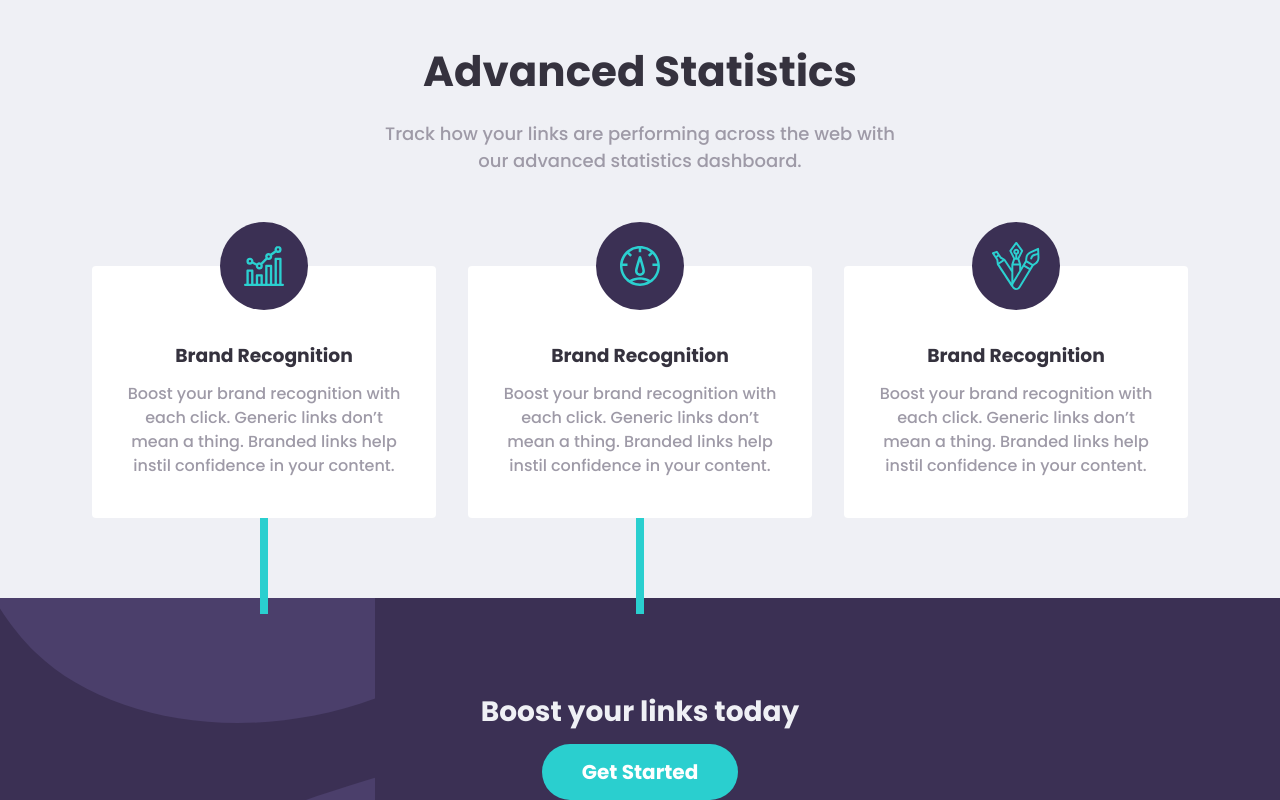
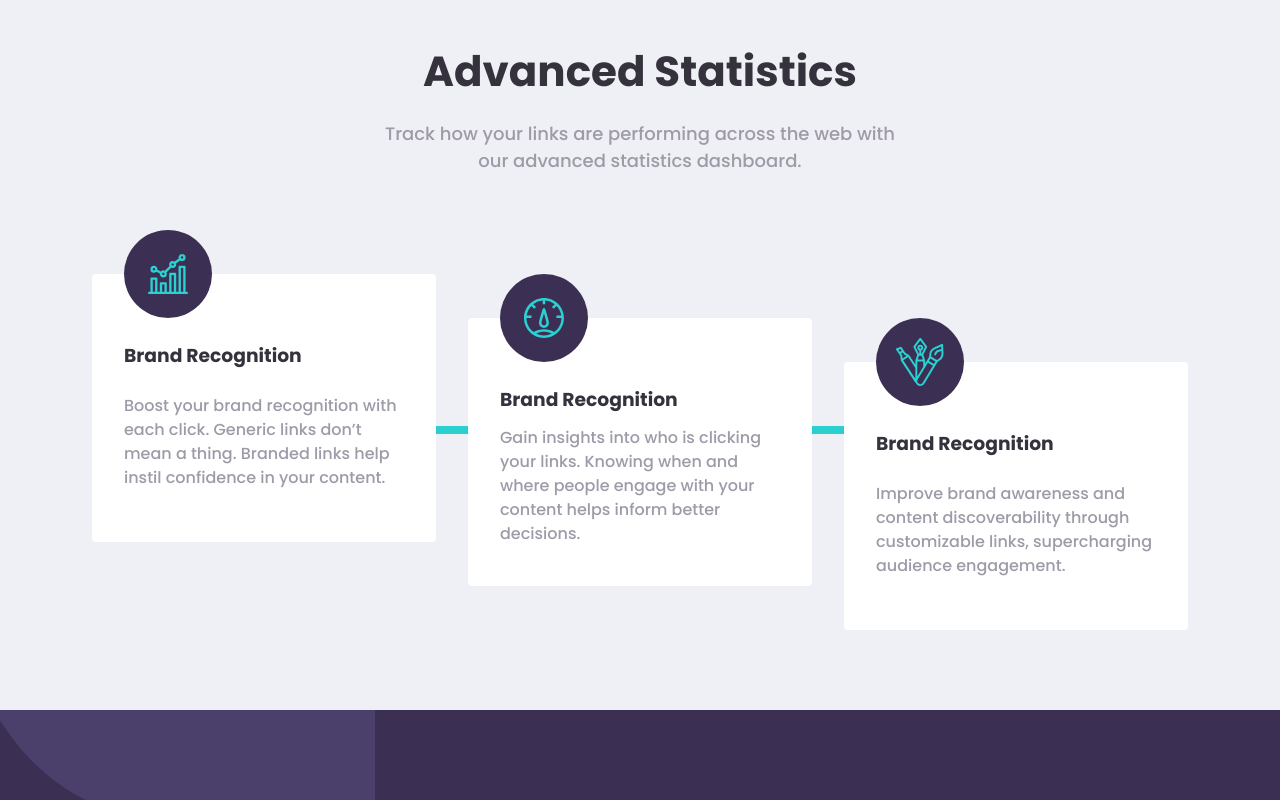
Before and after one commit to c0dehamster/url-shortening-api, a SvelteKit app: page / in a window 1280 px wide. Shown: the part 1040-1840 px from the top of the page. Built offline with nearby package versions, Linux system fonts and the light colour scheme.

Commit message:
Style the services section (desktop)

```diff
--- a/src/routes/+page.svelte
+++ b/src/routes/+page.svelte
@@ -64,9 +64,9 @@
 
 			<h3 class="card__heading">Brand Recognition</h3>
 			<p class="card__description">
-				Boost your brand recognition with each click. Generic links
-				don’t mean a thing. Branded links help instil confidence in your
-				content.
+				Gain insights into who is clicking your links. Knowing when and
+				where people engage with your content helps inform better
+				decisions.
 			</p>
 		</li>
 
@@ -77,9 +77,8 @@
 
 			<h3 class="card__heading">Brand Recognition</h3>
 			<p class="card__description">
-				Boost your brand recognition with each click. Generic links
-				don’t mean a thing. Branded links help instil confidence in your
-				content.
+				Improve brand awareness and content discoverability through
+				customizable links, supercharging audience engagement.
 			</p>
 		</li>
 	</ul>
@@ -127,6 +126,7 @@
 		grid-template-areas:
 			"illustration illustration"
 			"contents contents";
+		justify-items: center;
 
 		padding-block-end: 5.5rem;
 
@@ -151,6 +151,8 @@
 	}
 
 	.hero__contents {
+		max-width: 75vw; /* To improve readability on intermediate screens */
+
 		grid-area: contents;
 
 		justify-items: center;
@@ -195,11 +197,27 @@
 
 	.services__description {
 		max-width: 33rem;
-		padding-block-end: 5.75rem;
+		padding-block-end: 3.5rem;
 	}
 
 	.services__list {
+		padding-block-start: 2.75rem;
+
+		position: relative;
 		gap: 5.75rem;
+	}
+
+	.services__list::before {
+		content: "";
+		position: absolute;
+		top: 0;
+		bottom: 0;
+		left: 50%;
+		transform: translateX(-50%);
+
+		width: 0.5rem;
+
+		background-color: var(--color-primary-400);
 	}
 
 	/* Service card */
@@ -218,18 +236,6 @@
 		border-radius: 0.25rem;
 
 		background-color: white;
-	}
-
-	.card:not(:last-child)::before {
-		content: "";
-		position: absolute;
-		top: 100%;
-		left: 50%;
-		transform: translateX(-50%);
-		height: 6rem;
-		width: 0.5rem;
-
-		background-color: var(--color-primary-400);
 	}
 
 	.card__icon-wrapper {
@@ -322,5 +328,42 @@
 			grid-template-columns: 1fr 1fr 1fr;
 			gap: 2rem;
 		}
+
+		.services__list::before {
+			top: 50%;
+			bottom: 50%;
+			left: 0;
+			right: 0;
+			transform: translateY(-50%);
+
+			width: 100%;
+			height: 0.5rem;
+
+			background-color: var(--color-primary-400);
+		}
+
+		.card {
+			padding-block-start: 4.5rem;
+
+			justify-items: start;
+
+			text-align: start;
+		}
+
+		.card:first-child {
+			margin-block-end: 5.5rem;
+		}
+
+		.card:nth-child(2) {
+			margin-block: 2.75rem 2.75rem;
+		}
+
+		.card:nth-child(3) {
+			margin-block-start: 5.5rem;
+		}
+
+		.card__icon-wrapper {
+			left: 2rem;
+		}
 	}
 </style>
```
